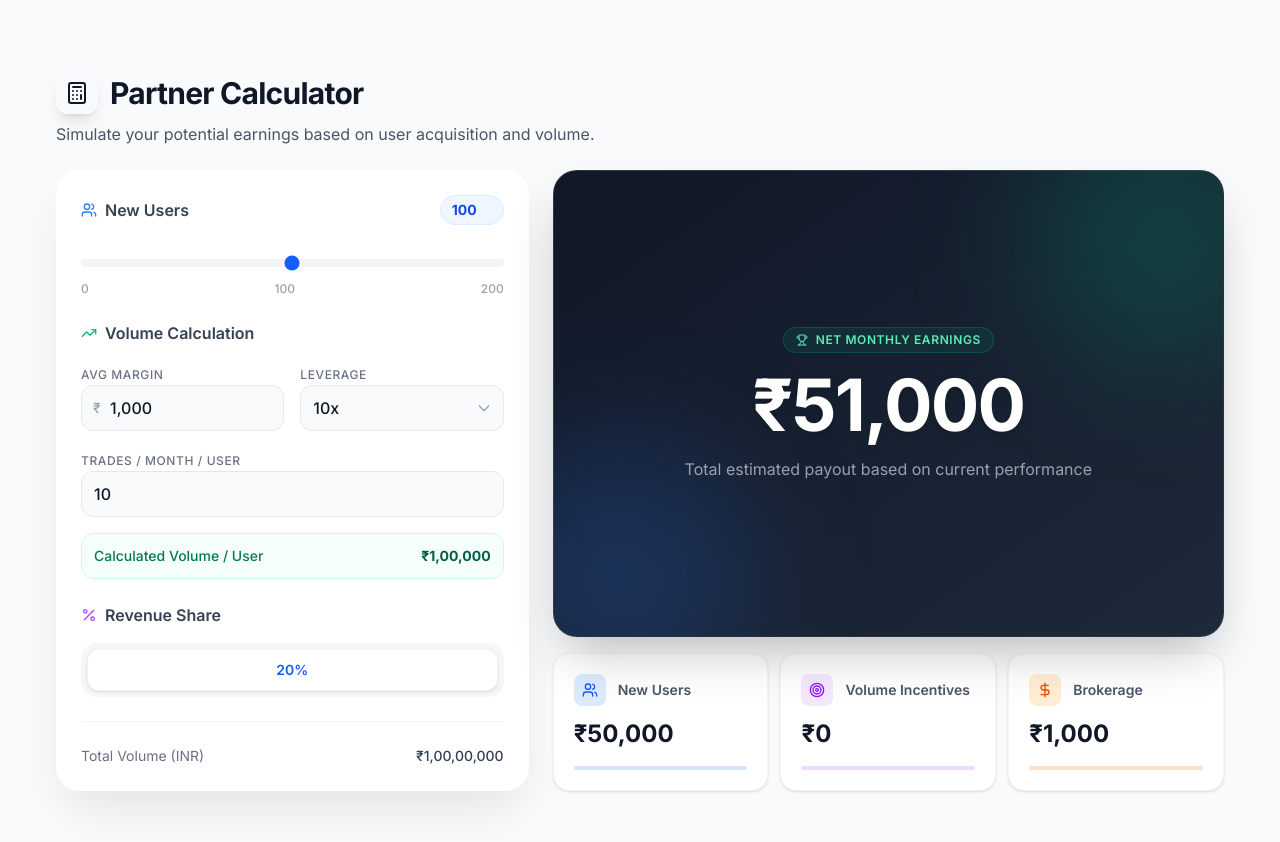
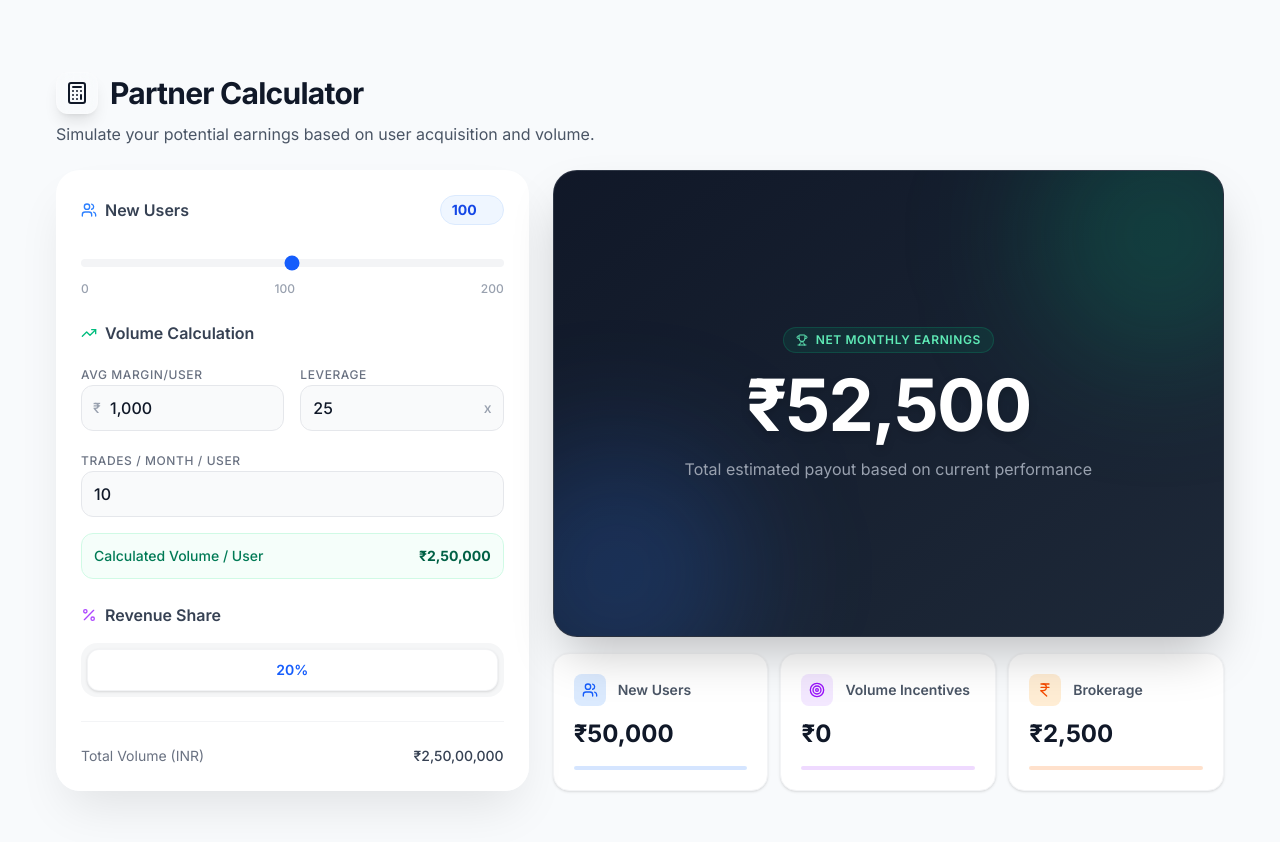
Before and after one commit to Varun20002/Partner-incentive-calculator-, a React (Vite) app: page / in a window 1280 px wide. Shown: the top 842 px of the page. Built offline with nearby package versions, Linux system fonts and the light colour scheme.

Commit message:
Fix leverage input handling and update UI icons

```diff
--- a/src/components/PartnerIncentiveCalculator.tsx
+++ b/src/components/PartnerIncentiveCalculator.tsx
@@ -5,12 +5,12 @@ import { clsx, type ClassValue } from 'clsx';
 import { twMerge } from 'tailwind-merge';
 import {
   Users,
-  DollarSign,
   Percent,
   Trophy,
   Target,
   TrendingUp,
-  Calculator
+  Calculator,
+  IndianRupee
 } from 'lucide-react';
 
 // --- Utility ---
@@ -66,7 +66,7 @@ export default function PartnerIncentiveCalculator() {
   const [newUsers, setNewUsers] = useState(100);
   // Volume Inputs
   const [avgMargin, setAvgMargin] = useState(1000);
-  const [leverage, setLeverage] = useState(10);
+  const [leverage, setLeverage] = useState(25);
   const [tradesPerUser, setTradesPerUser] = useState(10);
 
   const sharePercent = 20; // Fixed at 20%
@@ -218,7 +218,7 @@ export default function PartnerIncentiveCalculator() {
               <div className="grid grid-cols-1 md:grid-cols-2 gap-4">
                 {/* Average Margin per User */}
                 <div className="space-y-2">
-                   <label className="text-xs font-medium text-gray-500 uppercase tracking-wider">Avg Margin</label>
+                   <label className="text-xs font-medium text-gray-500 uppercase tracking-wider">AVG Margin/User</label>
                    <div className="relative group">
                      <span className="absolute left-3 top-1/2 -translate-y-1/2 text-gray-400 font-medium text-sm">₹</span>
                      <input
@@ -237,19 +237,29 @@ export default function PartnerIncentiveCalculator() {
                 {/* Leverage */}
                 <div className="space-y-2">
                    <label className="text-xs font-medium text-gray-500 uppercase tracking-wider">Leverage</label>
-                   <div className="relative">
-                     <select
-                       value={leverage}
-                       onChange={(e) => setLeverage(Number(e.target.value))}
-                       className="w-full px-3 py-2.5 bg-gray-50 border border-gray-200 rounded-xl focus:ring-2 focus:ring-blue-500/10 focus:border-blue-500 outline-none transition-all text-gray-900 font-medium appearance-none cursor-pointer"
-                     >
-                       {[10, 15, 20, 25, 30].map(val => (
-                         <option key={val} value={val}>{val}x</option>
-                       ))}
-                     </select>
-                     <div className="absolute right-3 top-1/2 -translate-y-1/2 pointer-events-none text-gray-400">
-                       <svg className="w-4 h-4" fill="none" stroke="currentColor" viewBox="0 0 24 24"><path strokeLinecap="round" strokeLinejoin="round" strokeWidth="2" d="M19 9l-7 7-7-7"></path></svg>
-                     </div>
+                   <div className="relative group">
+                     <input
+                       type="number"
+                       min="1"
+                       max="100"
+                       value={leverage === 0 ? '' : leverage}
+                       onChange={(e) => {
+                         const val = e.target.value;
+                         if (val === '') {
+                           setLeverage(0);
+                           return;
+                         }
+                         const numVal = Number(val);
+                         setLeverage(numVal);
+                       }}
+                       onBlur={() => {
+                         let finalVal = Math.max(1, Math.min(100, leverage));
+                         if (leverage === 0) finalVal = 1;
+                         setLeverage(finalVal);
+                       }}
+                       className="w-full px-3 py-2.5 bg-gray-50 border border-gray-200 rounded-xl focus:ring-2 focus:ring-blue-500/10 focus:border-blue-500 outline-none transition-all text-gray-900 font-medium"
+                     />
+                     <span className="absolute right-3 top-1/2 -translate-y-1/2 text-gray-400 font-medium text-sm">x</span>
                    </div>
                 </div>
 
@@ -349,7 +359,7 @@ export default function PartnerIncentiveCalculator() {
             <Card
               title="Brokerage"
               value={commissionIncome}
-              icon={<DollarSign className="w-4 h-4" />}
+              icon={<IndianRupee className="w-4 h-4" />}
               color="orange"
               delay={0.3}
             />
```
